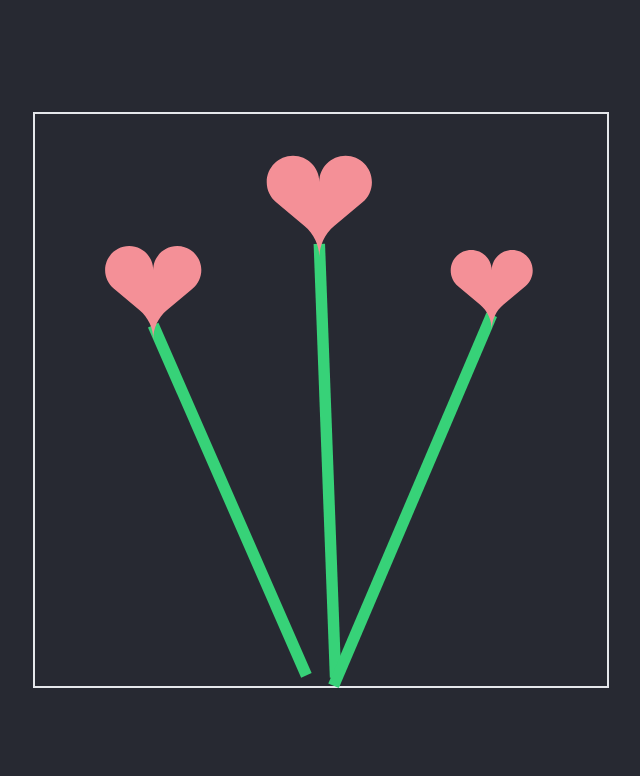
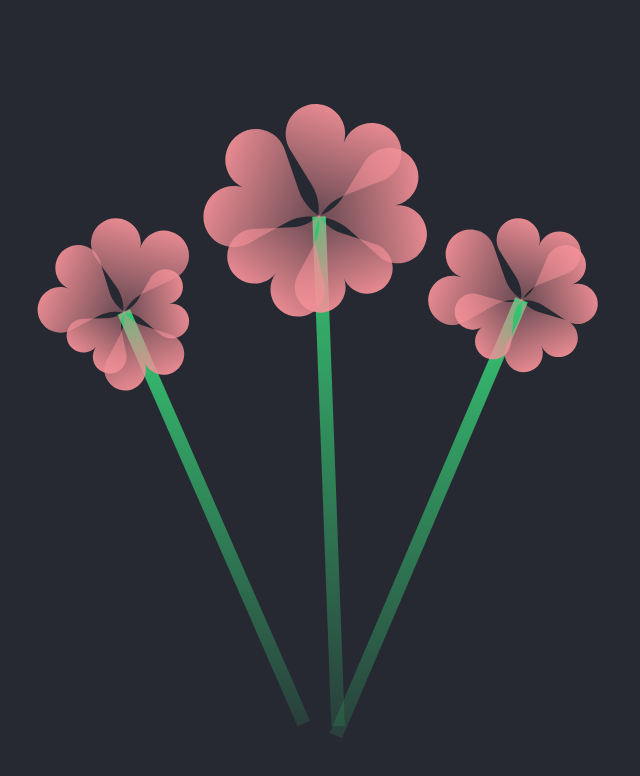
Before and after one commit to Natouche68/hearted-flowers, a SvelteKit app: page / in a window 1280 px wide. Shown: the top 776 px of the page, without its empty margins (319-959 px from the left). Built offline with nearby package versions, Linux system fonts and the light colour scheme.

Commit message:
Add petals

```diff
--- a/src/lib/Heart.svelte
+++ b/src/lib/Heart.svelte
@@ -3,16 +3,18 @@
 		x: number;
 		y: number;
 		scale: number;
+		rotation: number;
 	};
-	let { x, y, scale }: Props = $props();
+	let { x, y, scale, rotation }: Props = $props();
 </script>
 
 <g
-	transform-origin="50% 100%"
-	transform="translate({x - 50} {y - 97}) scale({scale / 100})"
+	transform-origin="50% 90%"
+	transform="translate({x - 50} {y - 90}) scale({scale /
+		100}) rotate({rotation})"
 >
 	<path
 		d="M50 28.3902V23.5923ZM50 24.8415C50 11.1195 61.1905 0 75 0C88.8095 0 100 11.2709 100 24.9929C100 32.3743 96.7286 39.4482 91.0476 44.2131L64.1095 66.8117C59.689 70.5206 56.1363 75.1434 53.6994 80.3574C51.2624 85.5714 49.9999 91.2511 50 97C50.0001 91.2511 48.7376 85.5714 46.3006 80.3574C43.8637 75.1434 40.311 70.5206 35.8905 66.8117L8.95238 44.2131C6.14698 41.8459 3.89323 38.9008 2.34738 35.582C0.801526 32.2632 0.000557215 28.6499 0 24.9929C0 11.2709 11.1905 0 25 0C38.8095 0 50 11.1195 50 24.8415Z"
-		fill="#F49097"
+		fill="url(#petal)"
 	/>
 </g>
--- a/src/routes/+page.svelte
+++ b/src/routes/+page.svelte
@@ -54,48 +54,66 @@
 <div class="h-dvh flex justify-center items-center bg-[#272932]">
 	<svg
 		viewBox="0 0 100 100"
-		class="m-6 object-contain max-w-xl border-2 overflow-visible"
+		class="m-6 object-contain max-w-2xl overflow-visible"
 	>
+		<linearGradient id="stem" x1="50%" y1="0%" x2="50%" y2="100%">
+			<stop offset="0%" stop-color="#37d278ee" />
+			<stop offset="100%" stop-color="#37d27822" />
+		</linearGradient>
+		<linearGradient id="petal" x1="50%" y1="0%" x2="50%" y2="100%">
+			<stop offset="0%" stop-color="#f49097ee" />
+			<stop offset="100%" stop-color="#f4909744" />
+		</linearGradient>
+
 		<line
 			x1={leftFlower?.base.x}
 			y1={leftFlower?.base.y}
 			x2={leftFlower?.top.x}
 			y2={leftFlower?.top.y}
-			stroke="#37d278"
+			stroke="url(#stem)"
 			stroke-width="2"
 		/>
+		{#each new Array(5) as _, i}
 			<Heart
 				x={leftFlower?.top.x ?? 0}
 				y={leftFlower?.top.y ?? 0}
-			scale={12 + Math.random() * 5}
+				scale={10 + Math.random() * 5}
+				rotation={i * (360 / 5) + Math.random() * 20}
 			/>
+		{/each}
 
 		<line
 			x1={centerFlower?.base.x}
 			y1={centerFlower?.base.y}
 			x2={centerFlower?.top.x}
 			y2={centerFlower?.top.y}
-			stroke="#37d278"
+			stroke="url(#stem)"
 			stroke-width="2"
 		/>
+		{#each new Array(5) as _, i}
 			<Heart
 				x={centerFlower?.top.x ?? 0}
 				y={centerFlower?.top.y ?? 0}
-			scale={18 + Math.random() * 5}
+				scale={15 + Math.random() * 5}
+				rotation={i * (360 / 5) + Math.random() * 20}
 			/>
+		{/each}
 
 		<line
 			x1={rightFlower?.base.x}
 			y1={rightFlower?.base.y}
 			x2={rightFlower?.top.x}
 			y2={rightFlower?.top.y}
-			stroke="#37d278"
+			stroke="url(#stem)"
 			stroke-width="2"
 		/>
+		{#each new Array(5) as _, i}
 			<Heart
 				x={rightFlower?.top.x ?? 0}
 				y={rightFlower?.top.y ?? 0}
-			scale={12 + Math.random() * 5}
+				scale={10 + Math.random() * 5}
+				rotation={i * (360 / 5) + Math.random() * 20}
 			/>
+		{/each}
 	</svg>
 </div>
```
Lines whose indentation alone changed are shown as unchanged.
